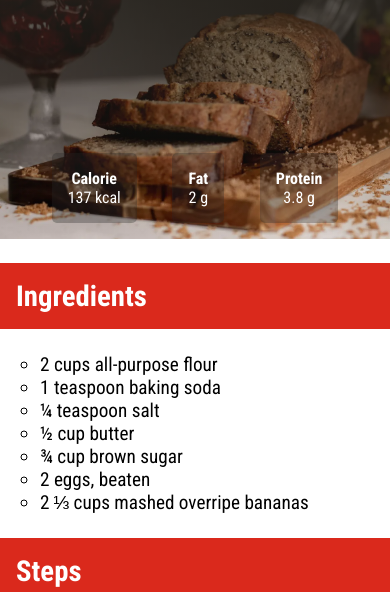
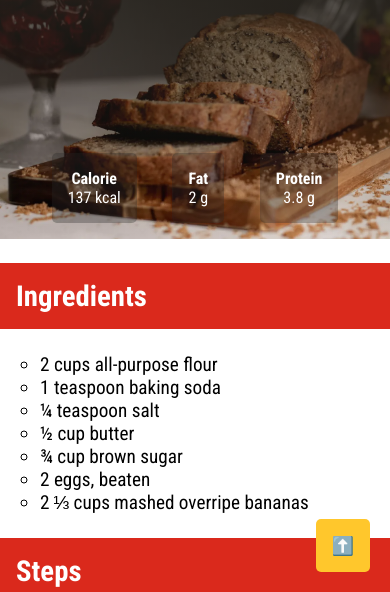
Before and after one commit to aydgn/banana-bread, a website built with Parcel: page banana-bread-page/index.html in a window 390 px wide. Shown: the part 252-844 px from the top of the page. Built offline with nearby package versions, Linux system fonts and the light colour scheme.

Commit message:
mobile done

```diff
--- a/banana-bread-page/assets/css/style.scss
+++ b/banana-bread-page/assets/css/style.scss
@@ -153,6 +153,26 @@ main {
 }
 
 
+#up-btn {
+  display: none;
+  position: fixed;
+  bottom: 20px;
+  right: 20px;
+  font-size: 18px;
+  background-color: $yellow;
+  padding: 1rem;
+  border-radius: 5px;
+  transition: all 200ms;
+
+  a {
+    text-decoration: none;
+  }
+
+  &:hover {
+    background-color: $red;
+  }
+}
+
 
 
 /* On screens that are 768px or less */
@@ -185,7 +205,3 @@ main {
     }
   }
 }
-
-.back-to-top {
-
-}
--- a/banana-bread-page/index.html
+++ b/banana-bread-page/index.html
@@ -93,7 +93,25 @@
     </div>
   </main>
 
-  <div class="back-to-top"><button>🔝</button></div>
+  <span id="up-btn" title="Go to top">
+    <a href="#">⬆️</a>
+  </span>
+
+  <script>
+    // https://youtu.be/ANnoNIMPWnQ?t=2
+
+    // Get go to top button
+    var upButton = document.getElementById("up-btn");
+
+    // When the user hit the bottom of the page
+    window.onscroll = function () {
+      if ((window.innerHeight + window.scrollY) >= document.body.offsetHeight) {
+        upButton.style.display = "block";
+      } else {
+        upButton.style.display = "none";
+      }
+    };
+  </script>
 </body>
 
 </html>
```
